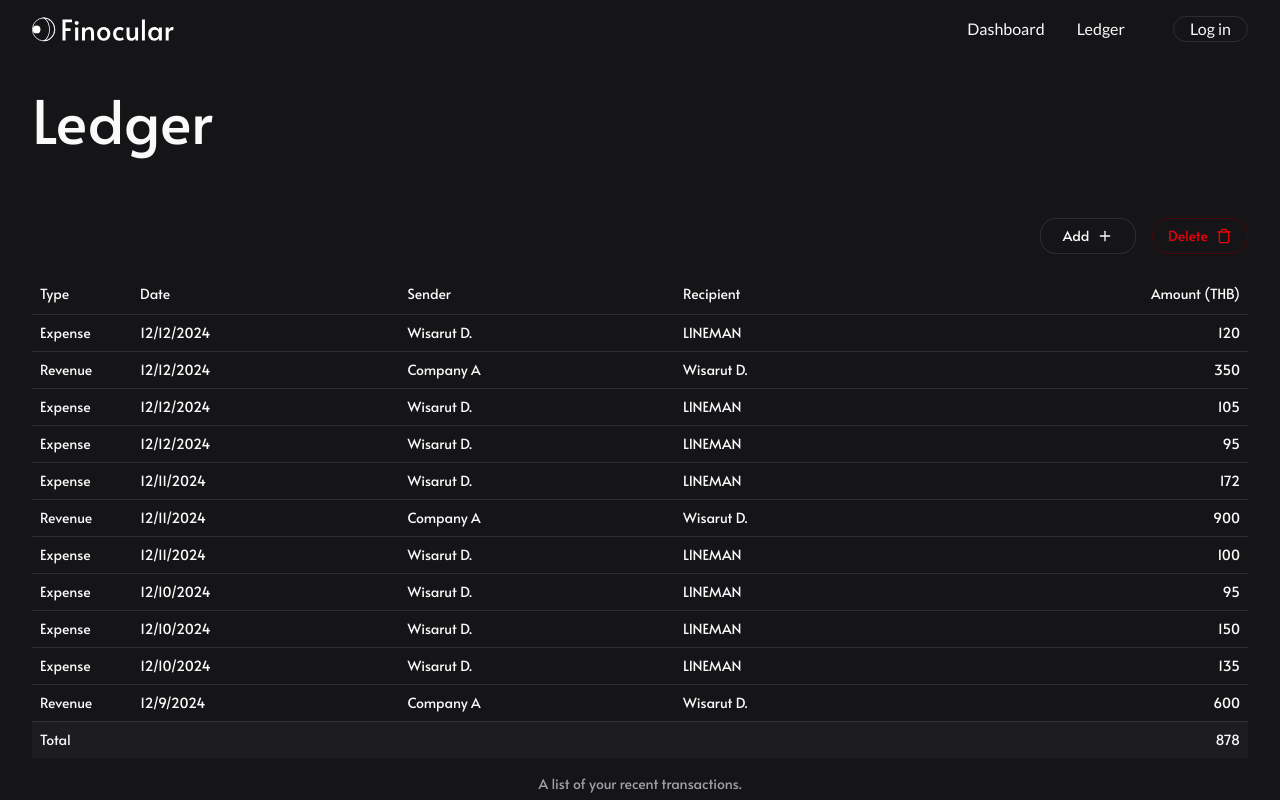
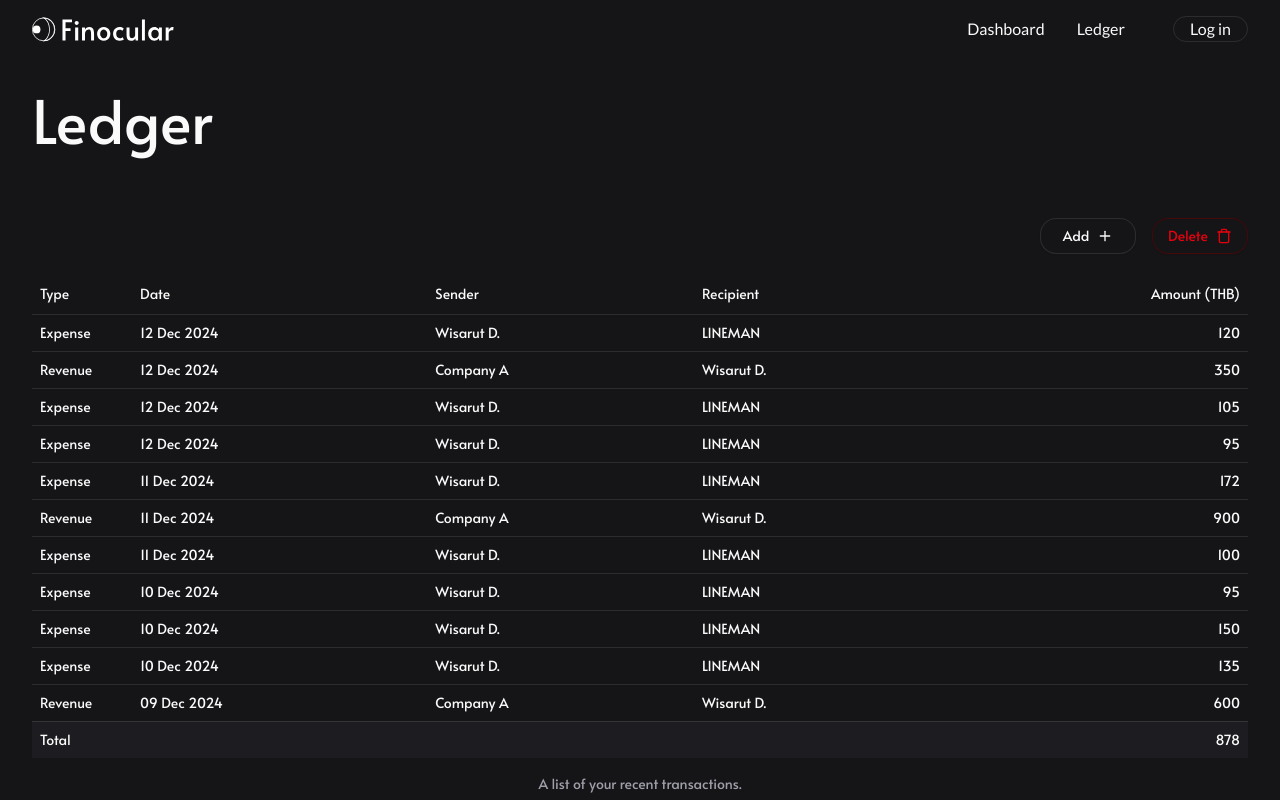
Before and after one commit to dwisarut/finocular, a React (Vite) app: page /ledger in a window 1280 px wide. Shown: the top 800 px of the page. Built offline with nearby package versions, Linux system fonts and the light colour scheme.

Commit message:
fix: add formating to DD/MM/YYYY

```diff
--- a/src/components/LedgerTable.tsx
+++ b/src/components/LedgerTable.tsx
@@ -27,7 +27,14 @@ function LedgerTable() {
         </TableHeader>
         <TableBody>
           {rows.map((rec) => {
-            const displayDate = new Date(rec.timestamp).toLocaleDateString();
+            const displayDate = new Date(rec.timestamp).toLocaleDateString(
+              "en-GB",
+              {
+                day: "2-digit",
+                month: "short",
+                year: "numeric",
+              }
+            );
 
             return (
               <TableRow key={rec.ref}>
```
